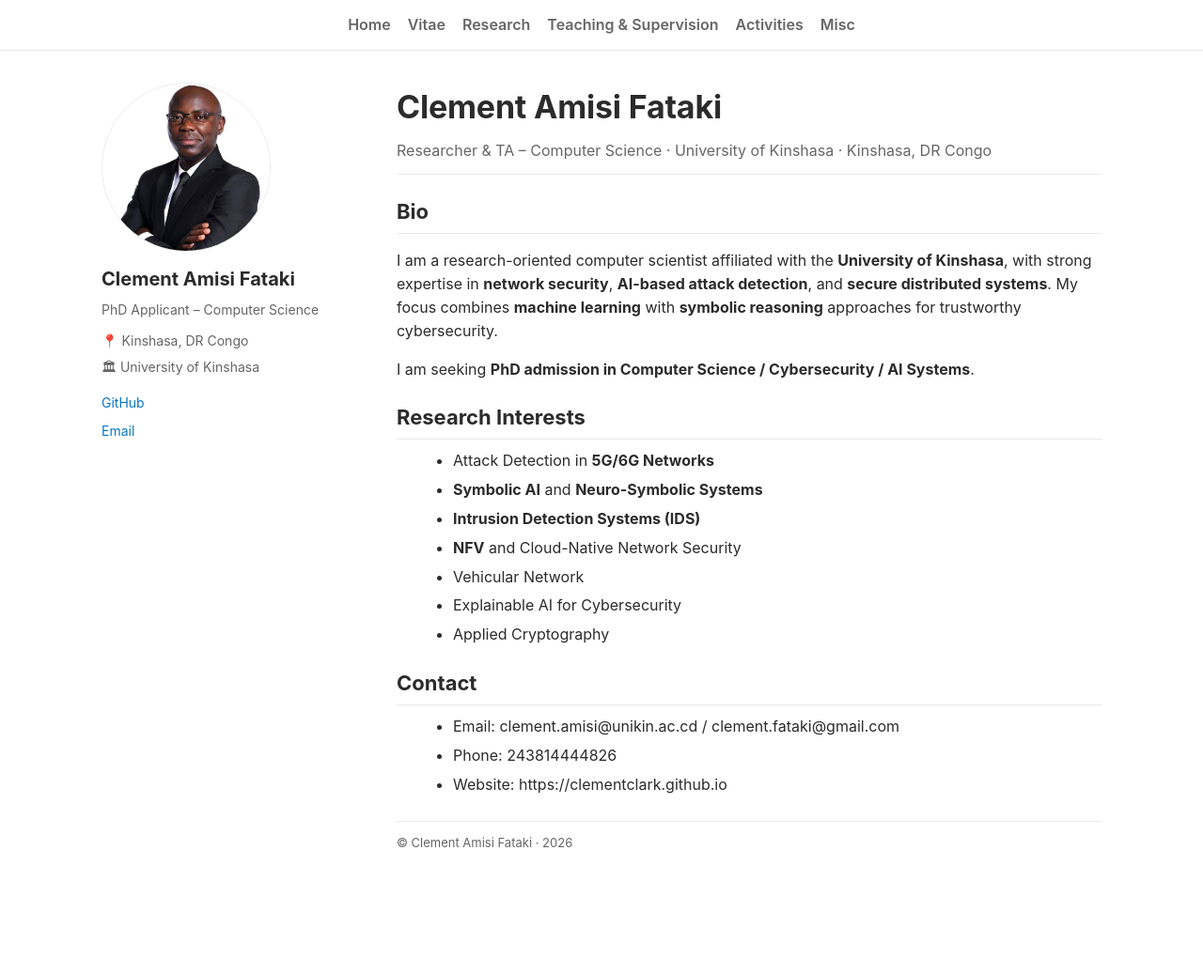
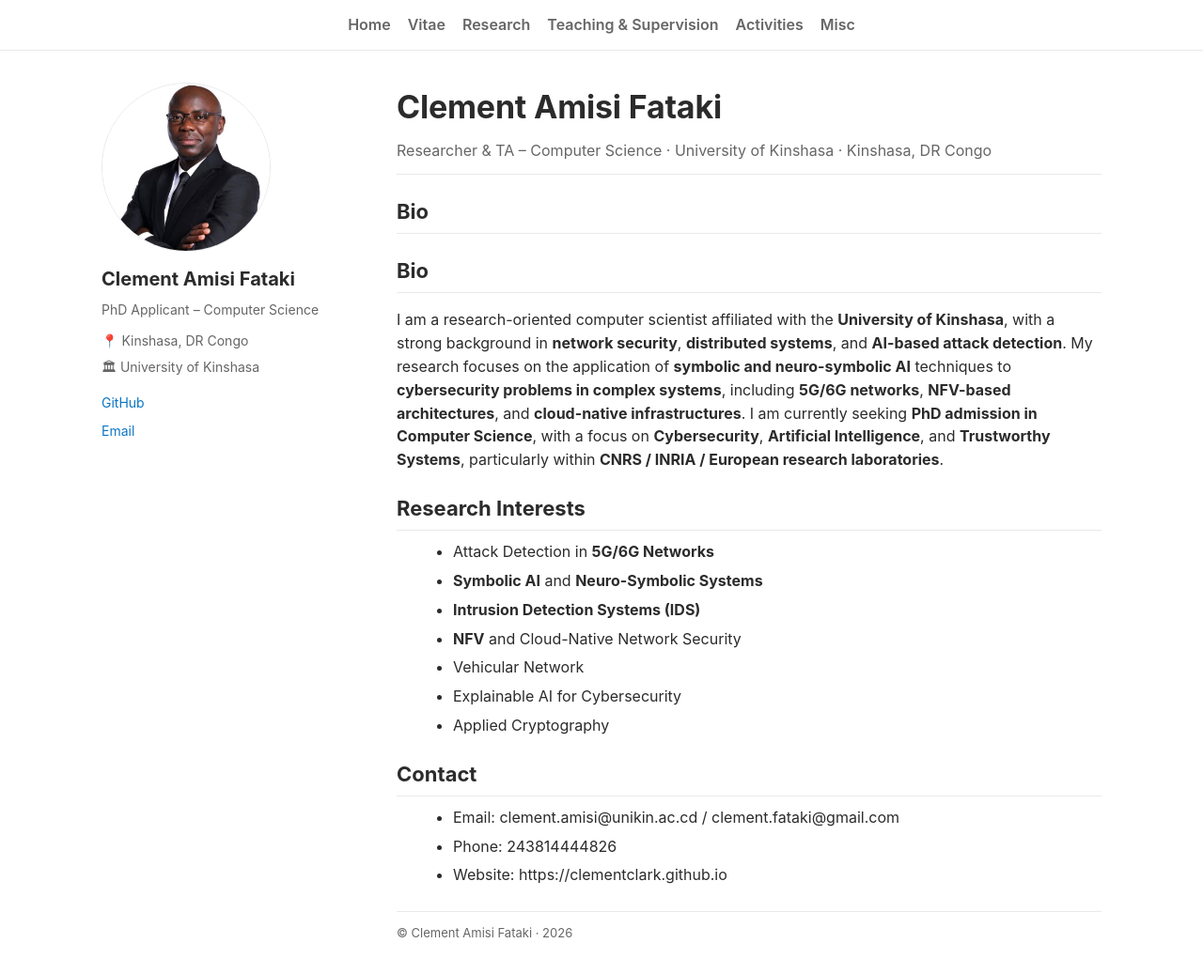
Before and after one commit to clementclark/clementclark.github.io, a Jekyll site: the page built from index.md, in a window 1280 px wide and 1037 px high. Shown: the whole window at 94% size. Built offline with Jekyll 4.4.1, drawn with Linux system fonts in a browser that asks for light colours.

Commit message:
Update index.md

```diff
--- a/index.md
+++ b/index.md
@@ -6,10 +6,10 @@
 ---
 
 ## Bio
-
-I am a research-oriented computer scientist affiliated with the **University of Kinshasa**, with strong expertise in **network security**, **AI-based attack detection**, and **secure distributed systems**. My focus combines **machine learning** with **symbolic reasoning** approaches for trustworthy cybersecurity.
-
-I am seeking **PhD admission in Computer Science / Cybersecurity / AI Systems**.
+## Bio
+I am a research-oriented computer scientist affiliated with the **University of Kinshasa**, with a strong background in **network security**, **distributed systems**, and **AI-based attack detection**.
+My research focuses on the application of **symbolic and neuro-symbolic AI** techniques to **cybersecurity problems in complex systems**, including **5G/6G networks**, **NFV-based architectures**, and **cloud-native infrastructures**.
+I am currently seeking **PhD admission in Computer Science**, with a focus on **Cybersecurity**, **Artificial Intelligence**, and **Trustworthy Systems**, particularly within **CNRS / INRIA / European research laboratories**.
 
 ## Research Interests
 
```
